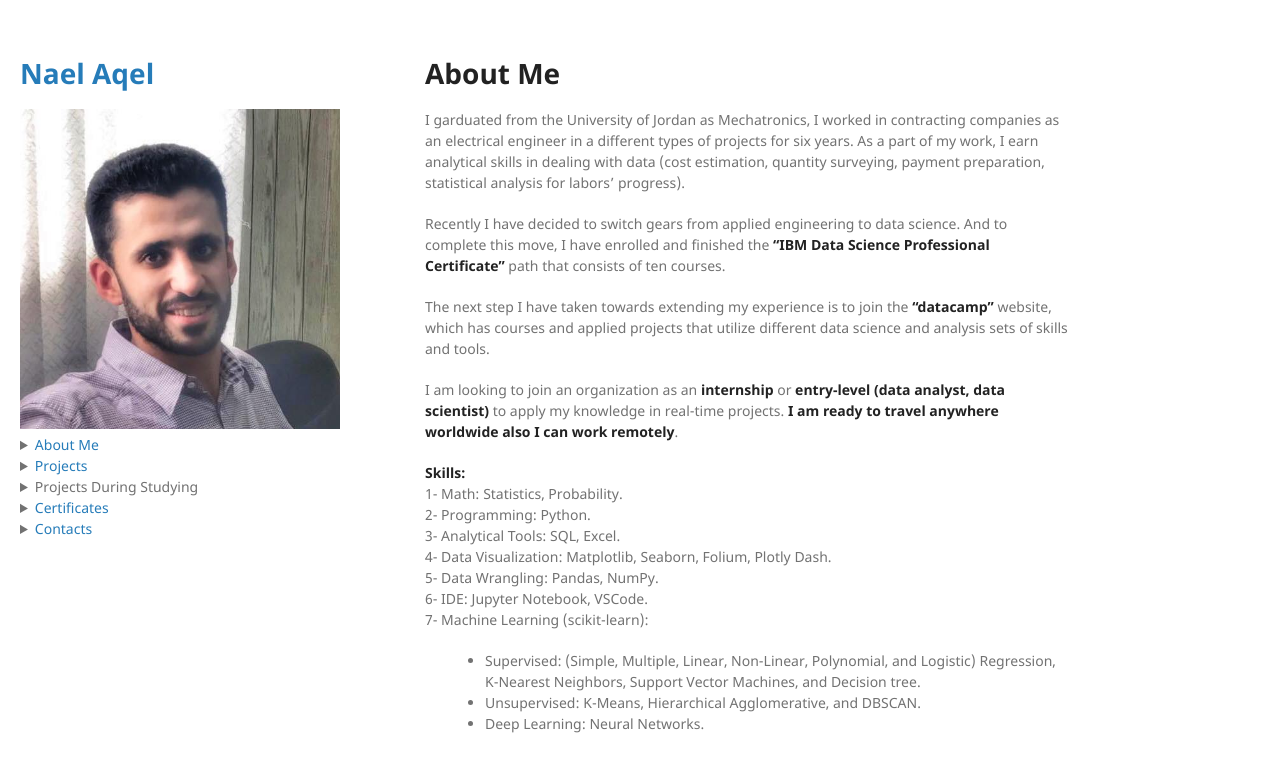
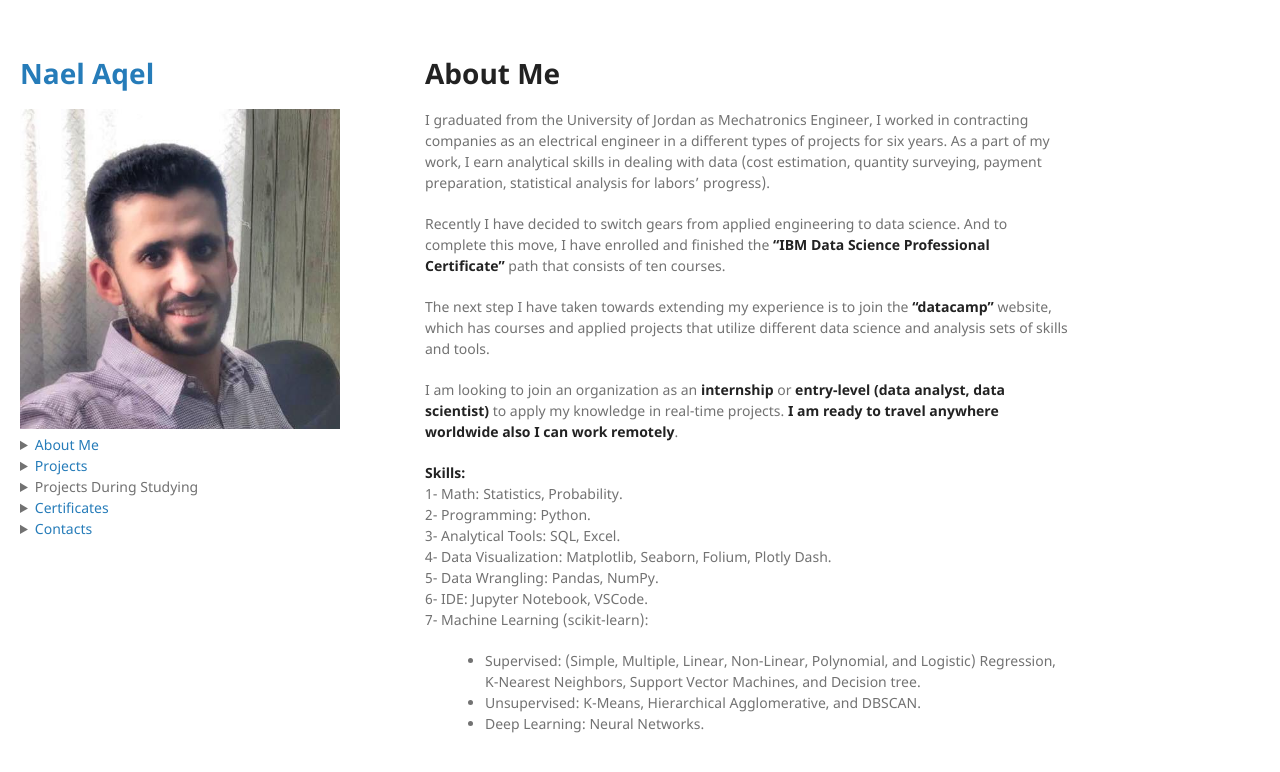
Before and after one commit to NaelAqel/naelaqel.github.io, a Jekyll site: the page built from index.md, in a window 1280 px wide. Shown: the top 772 px of the page. Built offline with Jekyll 4.4.1, drawn with Linux system fonts in a browser that asks for light colours.

Commit message:
Update index.md

```diff
--- a/index.md
+++ b/index.md
@@ -4,7 +4,7 @@
 <section1></section1>
 # About Me
 
-I garduated from the University of Jordan as Mechatronics, I worked in contracting companies as an electrical engineer in a different types of projects for six years. As a part of my work, I earn analytical skills in dealing with data (cost estimation, quantity surveying, payment preparation, statistical analysis for labors' progress).
+I graduated from the University of Jordan as Mechatronics Engineer, I worked in contracting companies as an electrical engineer in a different types of projects for six years. As a part of my work, I earn analytical skills in dealing with data (cost estimation, quantity surveying, payment preparation, statistical analysis for labors' progress).
 
 Recently I have decided to switch gears from applied engineering to data science. And to complete this move, I have enrolled and finished the **"IBM Data Science Professional Certificate"** path that consists of ten courses.
 
```
